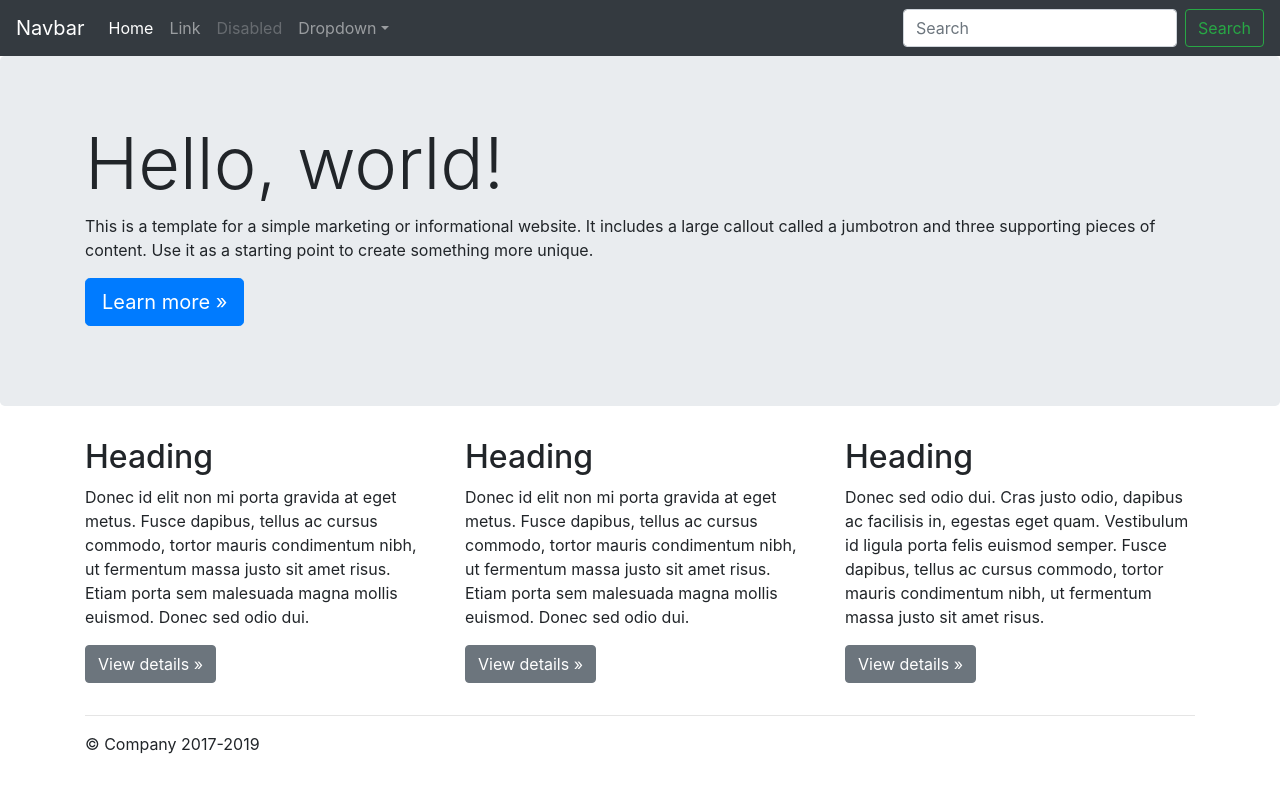
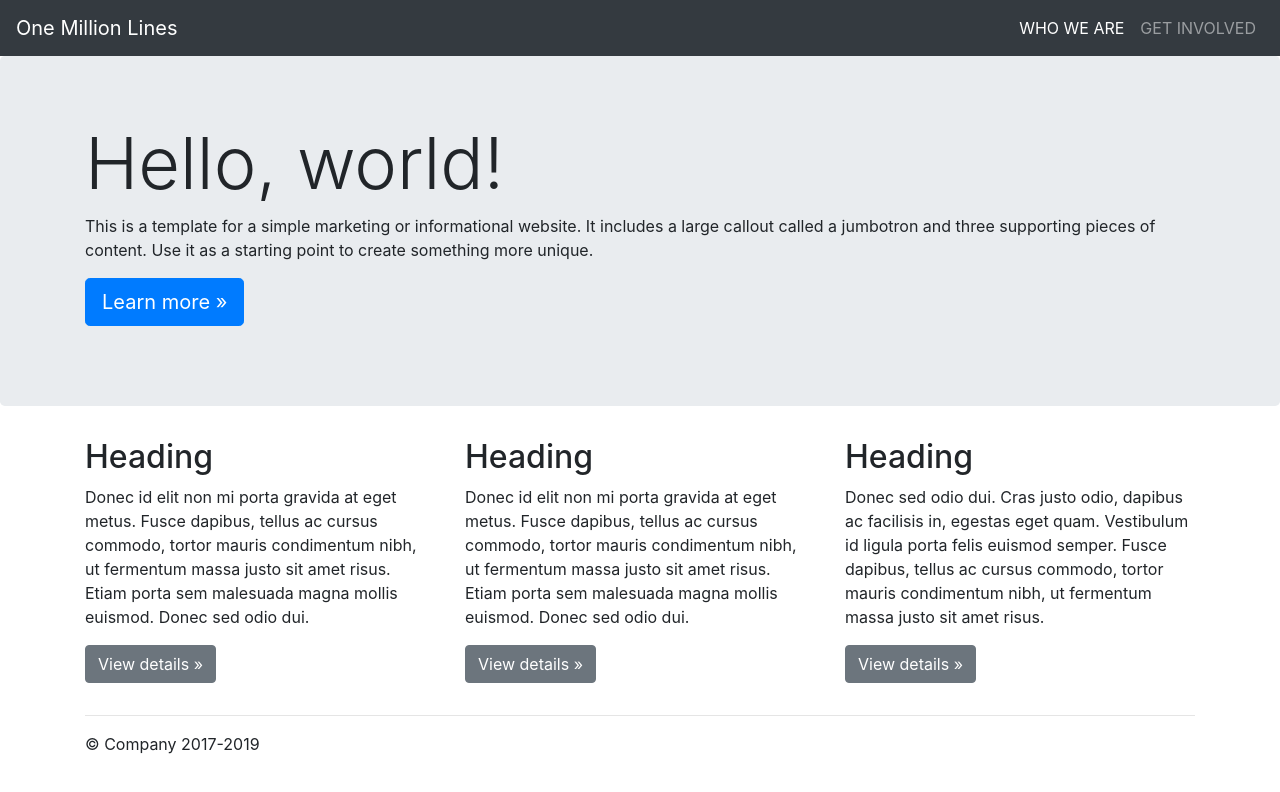
Before and after one commit to francisrod01/building-html-sites, a website: page projects/one-million-lines/index.html in a window 1280 px wide. Drawn offline with nearby package versions, Linux system fonts and the light colour scheme.

Commit message:
[oml] Editing the Navbar on index.html

```diff
--- a/projects/one-million-lines/index.html
+++ b/projects/one-million-lines/index.html
@@ -17,36 +17,21 @@
     <link href="css/custom.css" rel="stylesheet">
   </head>
   <body>
-    <nav class="navbar navbar-expand-md navbar-dark fixed-top bg-dark">
-      <a class="navbar-brand" href="#">Navbar</a>
-      <button class="navbar-toggler" type="button" data-toggle="collapse" data-target="#navbarsExampleDefault" aria-controls="navbarsExampleDefault" aria-expanded="false" aria-label="Toggle navigation">
+    <nav class="navbar navbar-expand-md navbar-dark bg-dark fixed-top">
+      <a class="navbar-brand" href="#">One Million Lines</a>
+      <button class="navbar-toggler collapsed" type="button" data-toggle="collapse" data-target="#navbarsExampleDefault" aria-controls="navbarsExampleDefault" aria-expanded="false" aria-label="Toggle navigation">
         <span class="navbar-toggler-icon"></span>
       </button>
 
-      <div class="collapse navbar-collapse" id="navbarsExampleDefault">
-        <ul class="navbar-nav mr-auto">
+      <div class="navbar-collapse collapse" id="navbarsExampleDefault">
+        <ul class="navbar-nav ml-auto">
           <li class="nav-item active">
-            <a class="nav-link" href="#">Home <span class="sr-only">(current)</span></a>
+            <a class="nav-link" href="#">WHO WE ARE <span class="sr-only">(current)</span></a>
           </li>
           <li class="nav-item">
-            <a class="nav-link" href="#">Link</a>
-          </li>
-          <li class="nav-item">
-            <a class="nav-link disabled" href="#">Disabled</a>
-          </li>
-          <li class="nav-item dropdown">
-            <a class="nav-link dropdown-toggle" href="#" id="dropdown01" data-toggle="dropdown" aria-haspopup="true" aria-expanded="false">Dropdown</a>
-            <div class="dropdown-menu" aria-labelledby="dropdown01">
-              <a class="dropdown-item" href="#">Action</a>
-              <a class="dropdown-item" href="#">Another action</a>
-              <a class="dropdown-item" href="#">Something else here</a>
-            </div>
+            <a class="nav-link" href="#">GET INVOLVED</a>
           </li>
         </ul>
-        <form class="form-inline my-2 my-lg-0">
-          <input class="form-control mr-sm-2" type="text" placeholder="Search" aria-label="Search">
-          <button class="btn btn-outline-success my-2 my-sm-0" type="submit">Search</button>
-        </form>
       </div>
     </nav>
 
```
